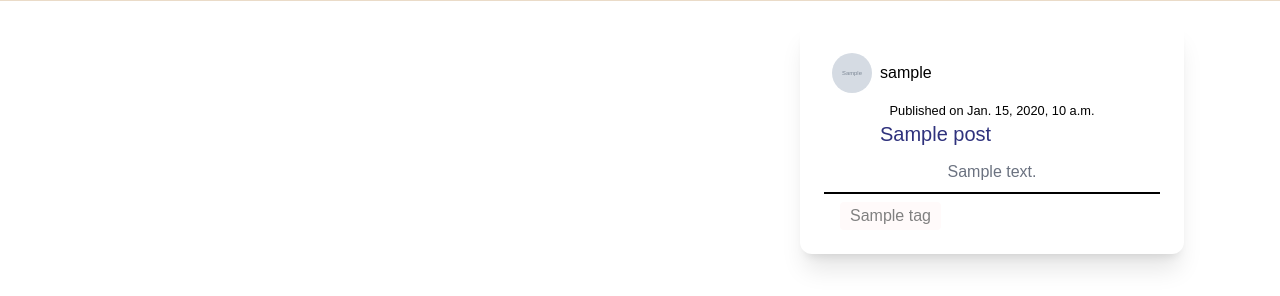
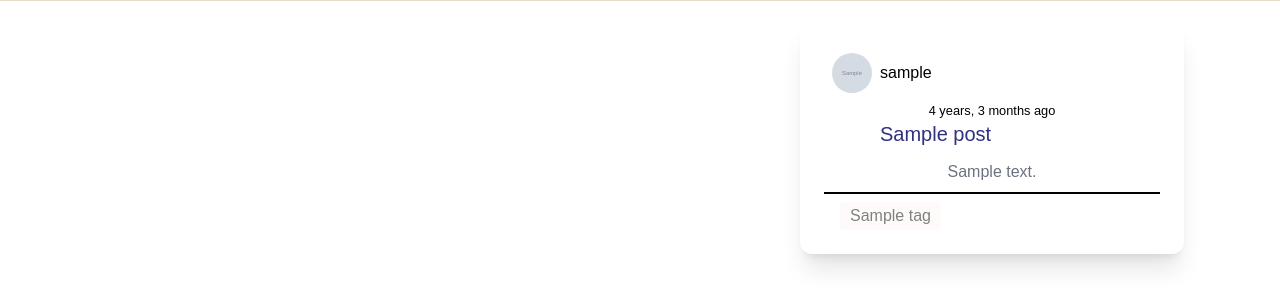
Before and after one commit to parsa-black/Blogging-Platform, a Django app: page / in a window 1280 px wide. Shown: the part 151-447 px from the top of the page. Run offline with Django 5.2, Linux system fonts and the light colour scheme; tables that the repository leaves empty hold one stand-in row (values such as "Sample post"); grey boxes marked "Sample" are stand-in pictures; some libraries are stand-ins or nearby versions.

Commit message:
timesince

```diff
--- a/MySite/blog/templates/TimeLine.html
+++ b/MySite/blog/templates/TimeLine.html
@@ -279,7 +279,7 @@
                 <a href="{% url 'profile-page' username=post.author.user.username %}" class="inline"> {{ post.author }} </a>
               </div>
             </div>
-            <small class="inline text-right">Published on {{ post.pub_date }}</small>
+            <small class="inline text-right">{{ post.pub_date|timesince }} ago</small>
             <div class="flex justify-start items-start">
               <h1 class="font-medium text-xl pb-3 pt-0 lg:px-14 text-darken">
                   {{ post.title }}
```
